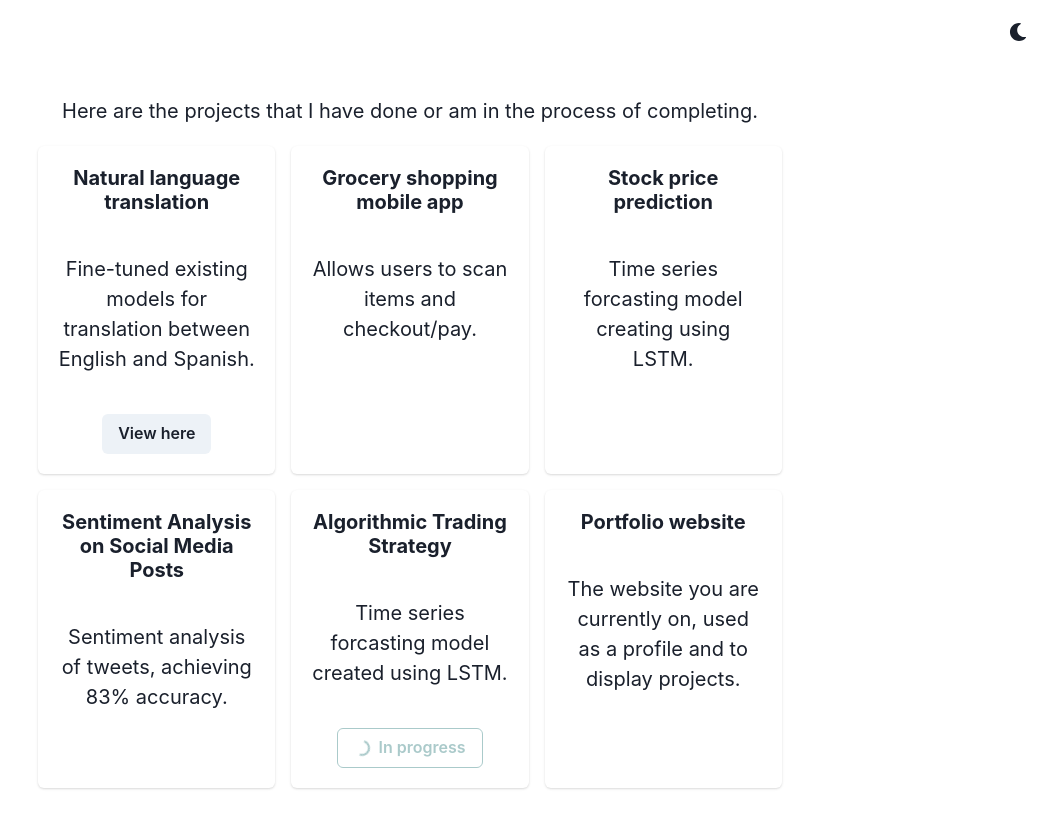
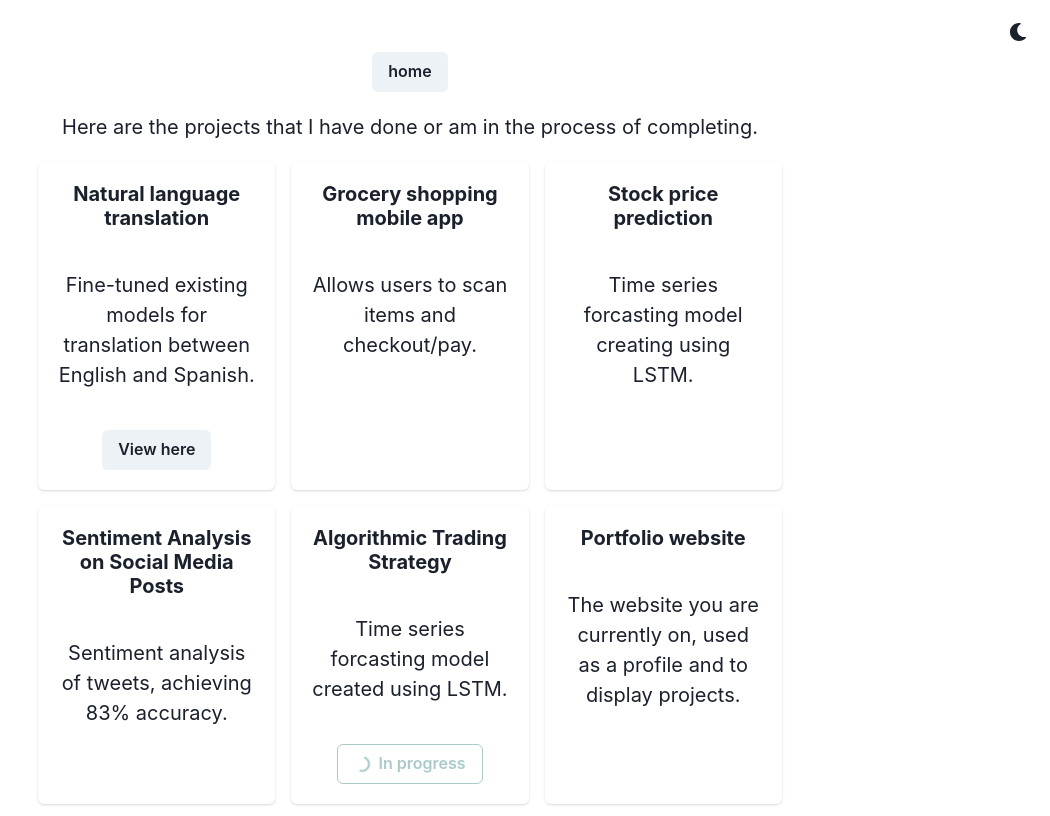
Before and after one commit to ItsBeans/portfolioSite, a React (Create React App) app: page /projects in a window 1280 px wide. Shown: the whole page, without its empty margins (230-1280 px from the left). Built offline with nearby package versions, Linux system fonts and the light colour scheme.

Commit message:
Update ProjectPage.js
fixed position of the projects + added button back to home

```diff
--- a/src/ProjectPage.js
+++ b/src/ProjectPage.js
@@ -1,26 +1,22 @@
 
 import {
     Box,
-    Image,
-    Badge,
     Card,
-    Stack,
     CardBody,
     Heading,
     Text,
     CardFooter,
     Button,
     VStack,
-    HStack,
     SimpleGrid,
     CardHeader,
-    Spacer,
     Grid,
 
 
   } from "@chakra-ui/react";
 
   import { ColorModeSwitcher } from './ColorModeSwitcher';
+  import {Link} from "react-router-dom";
 
 export const ProjectPage = () => {
 
@@ -35,7 +31,9 @@ export const ProjectPage = () => {
         <ColorModeSwitcher justifySelf="flex-end" />
 <VStack spacing='20px'>
 
-<Spacer></Spacer>
+<a >
+<Button > <Link to="/">home</Link> </Button>
+ </a>
 
 <div style={textStyle}> Here are the projects that I have done or am in the process of completing.</div>
 
```
